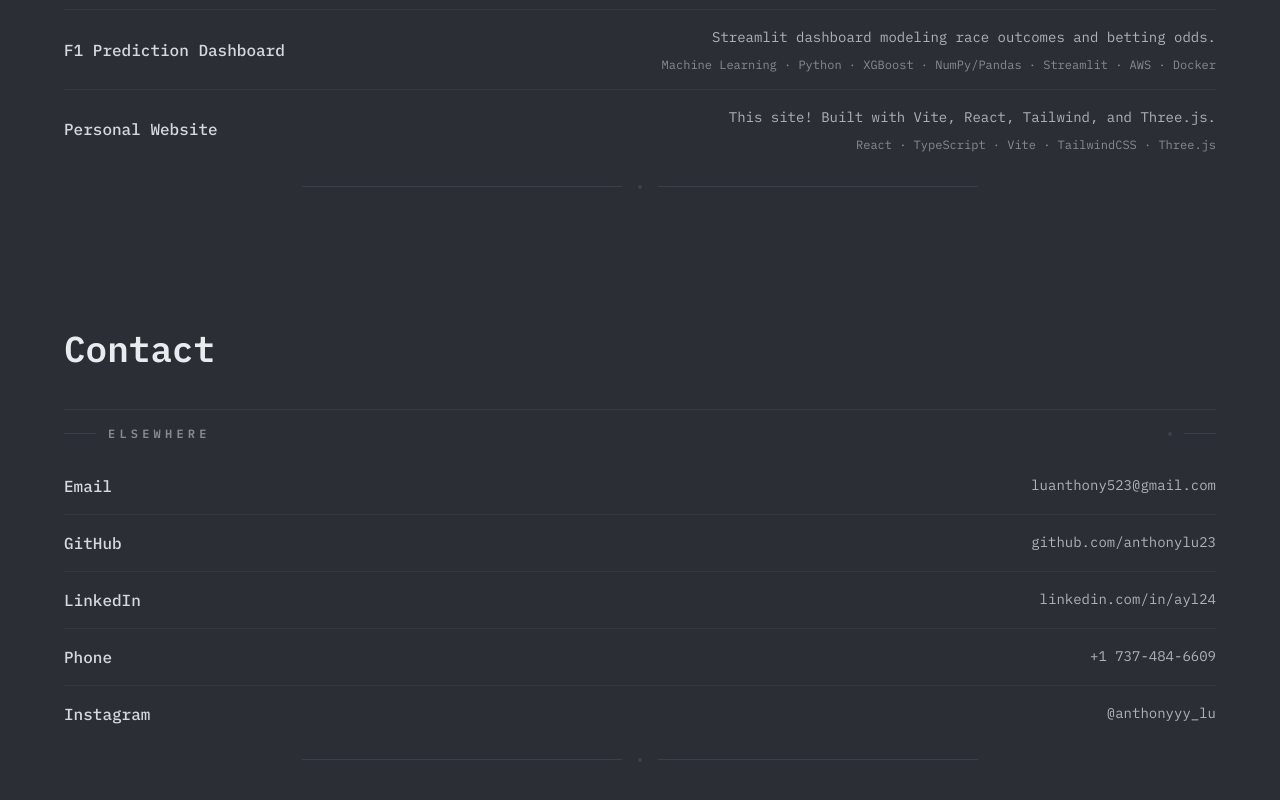
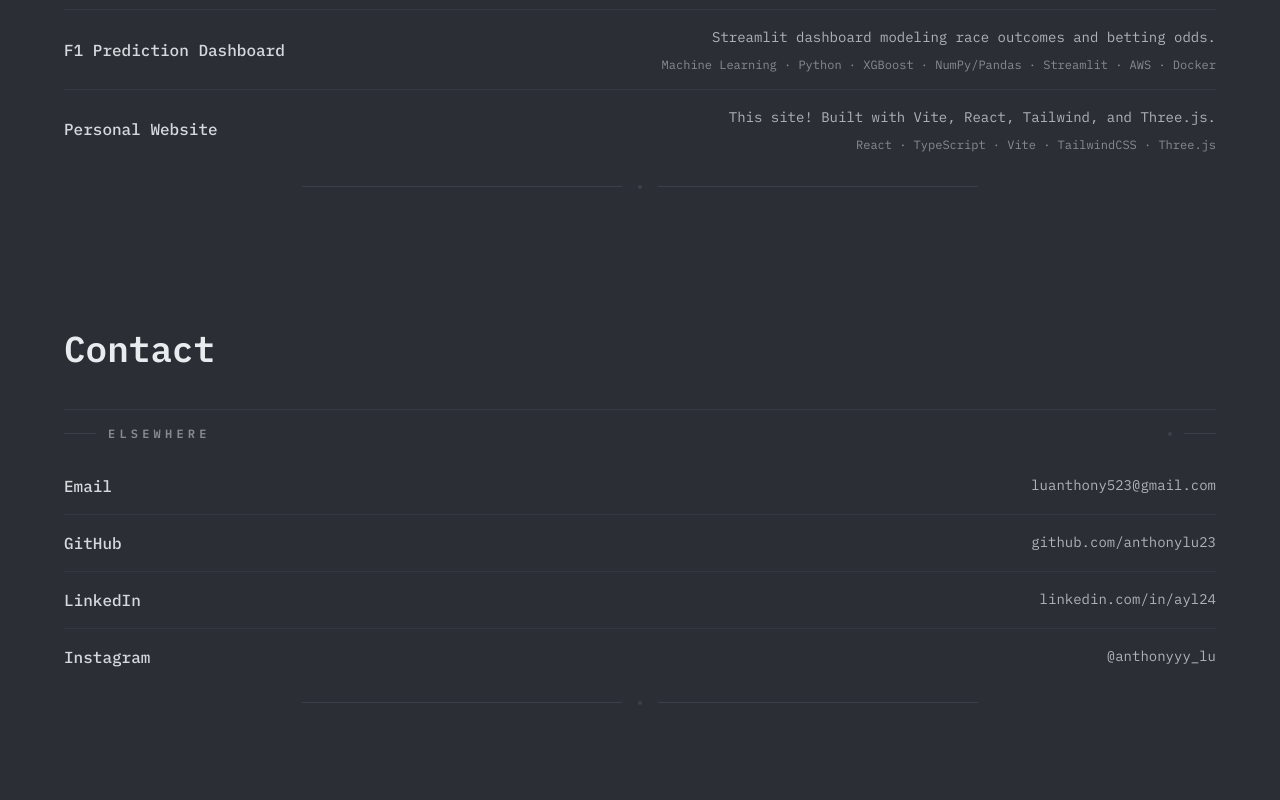
Before and after one commit to anthonylu23/personal-website, a React (Vite) app: page / in a window 1280 px wide. Shown: the part 1792-2592 px from the top of the page. Built offline with nearby package versions, Linux system fonts and the light colour scheme.

Commit message:
resume update

```diff
--- a/src/data/content.ts
+++ b/src/data/content.ts
@@ -347,12 +347,12 @@ export const contactMethods: ContactMethod[] = [
     href: 'https://linkedin.com/in/ayl24',
     icon: Linkedin,
   },
-  {
-    label: 'Phone',
-    detail: '+1 737-484-6609',
-    href: 'tel:+17374846609',
-    icon: Phone,
-  },
+  // {
+  //   label: 'Phone',
+  //   detail: '+1 737-484-6609',
+  //   href: 'tel:+17374846609',
+  //   icon: Phone,
+  // },
   {
     label: 'Instagram',
     detail: '@anthonyyy_lu',
--- a/src/pages/Home.tsx
+++ b/src/pages/Home.tsx
@@ -1,7 +1,7 @@
 import { ArrowDownRight } from "lucide-react";
 import SectionHeading from "../components/SectionHeading";
 import { contactMethods, projects, skills } from "../data/content";
-import resumePdf from "../data/Resume-AnthonyLu-NYC.pdf";
+import resumePdf from "../data/AnthonyLu_Resume_NYC.pdf";
 
 const Home = () => {
   const locationHighlights = [
```
Also changed, not shown: 2 other files (tests, documents, lock files or other folders).
